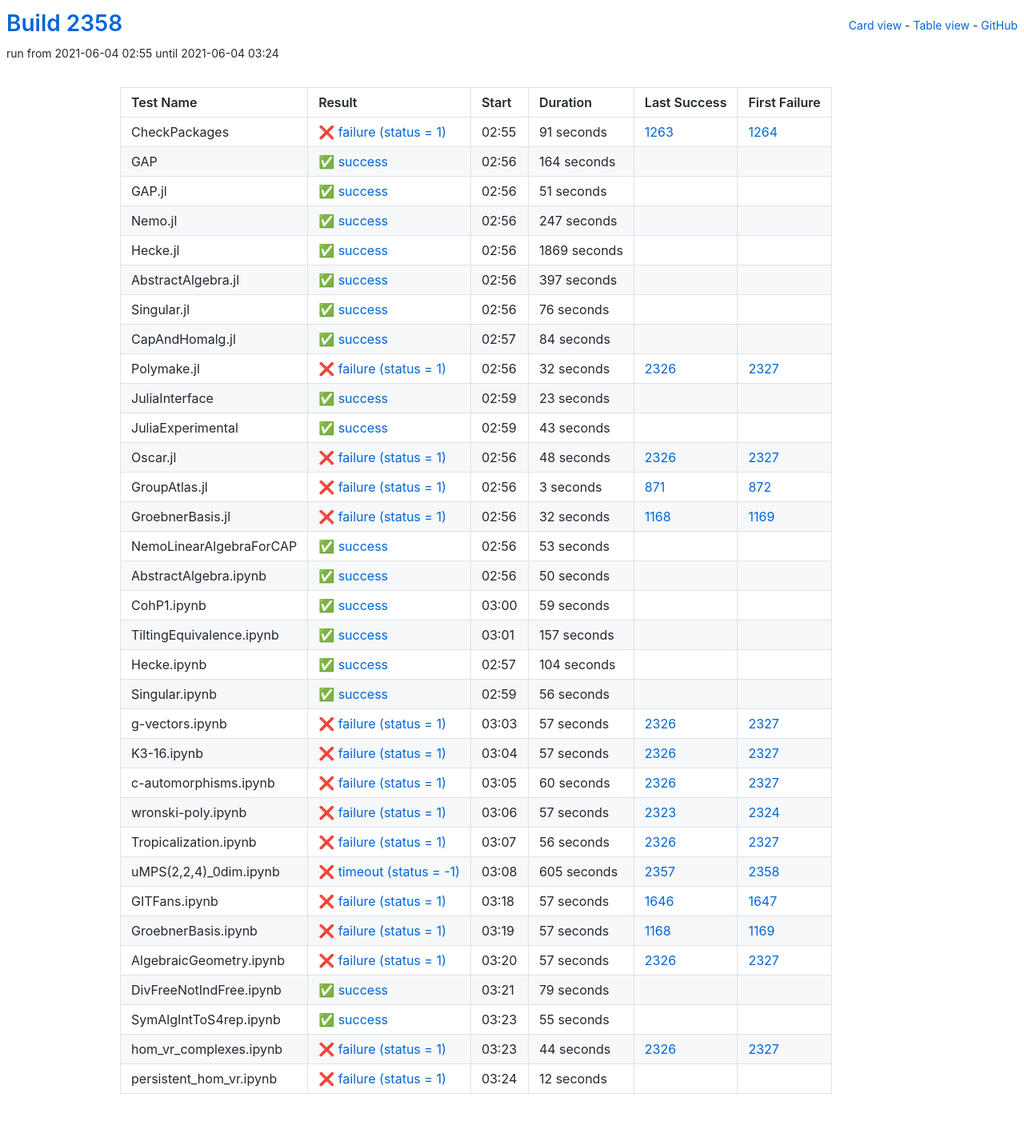
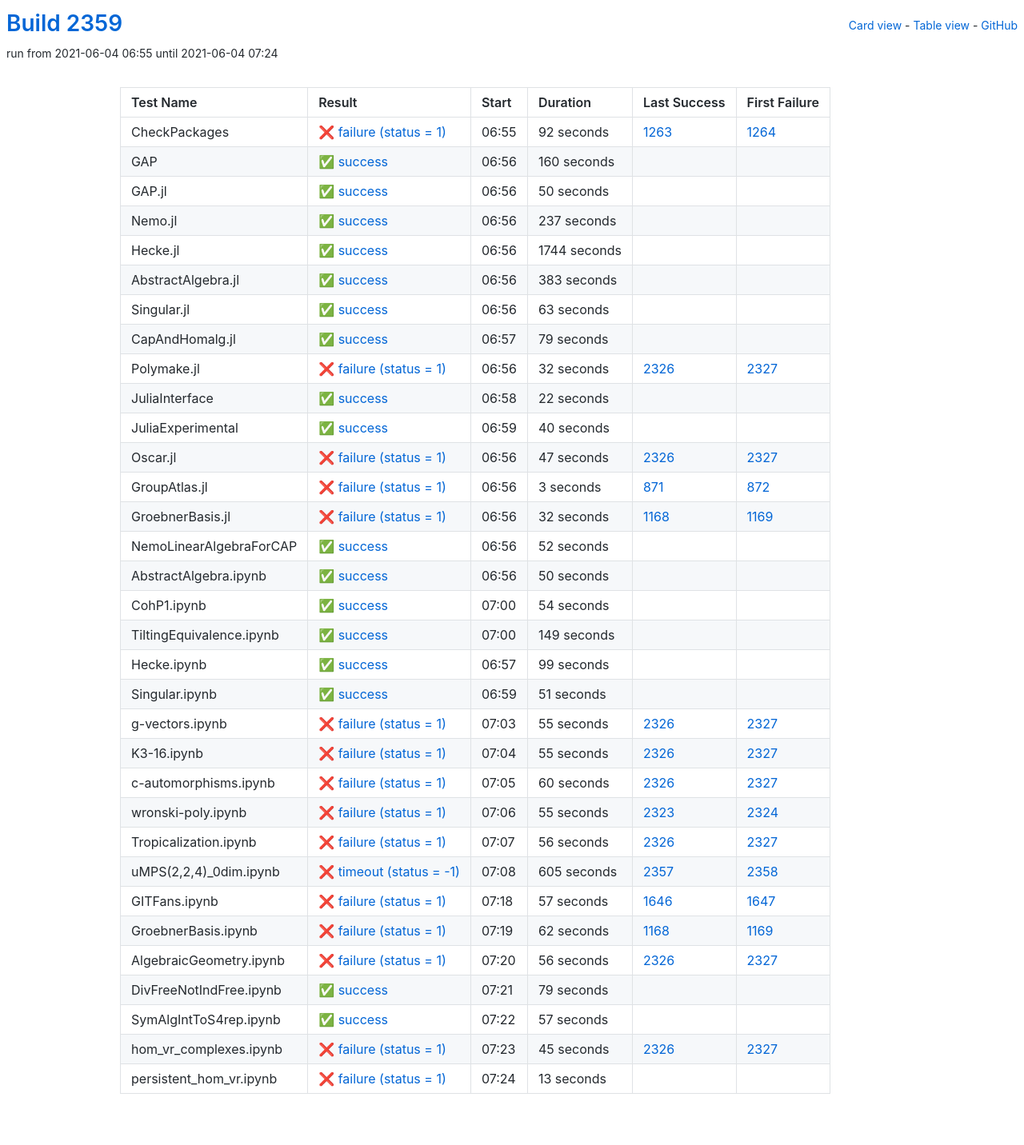
Before and after one commit to oscar-system/oscar-ci-status-stable, a Jekyll site: the page built from table.html, in a window 1280 px wide. Shown: the whole page at 80% size. Built offline with Jekyll 4.4.1, drawn with Linux system fonts in a browser that asks for light colours.

Commit message:
Build #2359

```diff
--- a/_data/ci.yml
+++ b/_data/ci.yml
@@ -1,6 +1,6 @@
 ---
-build: 2358
-build_url: https://oscarci.mathematik.uni-kl.de/job/oscar-stable/2358/
+build: 2359
+build_url: https://oscarci.mathematik.uni-kl.de/job/oscar-stable/2359/
 job: oscar-stable
 organization: oscar-system
 repo: oscar-ci-status-stable
@@ -8,104 +8,104 @@ repourl: https://github.com/oscar-system/oscar-ci-status-stable
 tests:
 - name: CheckPackages
   id: checkpackages
-  log: https://oscarci.mathematik.uni-kl.de/job/oscar-stable/2358/artifact/logs/build-2358/CheckPackages.log
-  start: 2021-06-04 02:55
+  log: https://oscarci.mathematik.uni-kl.de/job/oscar-stable/2359/artifact/logs/build-2359/CheckPackages.log
+  start: 2021-06-04 06:55
   success: false
   exitcode: 1
   status: failure
-  duration: 91
+  duration: 92
   last_success: 1263
   last_success_url: https://oscarci.mathematik.uni-kl.de/job/oscar-stable/1263/
   first_failure: 1264
   first_failure_url: https://oscarci.mathematik.uni-kl.de/job/oscar-stable/1264/
 - name: GAP
   id: gap
-  log: https://oscarci.mathematik.uni-kl.de/job/oscar-stable/2358/artifact/logs/build-2358/GAP.log
-  start: 2021-06-04 02:56
+  log: https://oscarci.mathematik.uni-kl.de/job/oscar-stable/2359/artifact/logs/build-2359/GAP.log
+  start: 2021-06-04 06:56
   success: true
   exitcode: 0
   status: success
-  duration: 164
+  duration: 160
   last_success: false
   last_success_url:
   first_failure: false
   first_failure_url:
 - name: GAP.jl
   id: gap-jl
-  log: https://oscarci.mathematik.uni-kl.de/job/oscar-stable/2358/artifact/logs/build-2358/GAP.jl.log
-  start: 2021-06-04 02:56
+  log: https://oscarci.mathematik.uni-kl.de/job/oscar-stable/2359/artifact/logs/build-2359/GAP.jl.log
+  start: 2021-06-04 06:56
   success: true
   exitcode: 0
   status: success
-  duration: 51
+  duration: 50
   last_success: false
   last_success_url:
   first_failure: false
   first_failure_url:
 - name: Nemo.jl
   id: nemo-jl
-  log: https://oscarci.mathematik.uni-kl.de/job/oscar-stable/2358/artifact/logs/build-2358/Nemo.jl.log
-  start: 2021-06-04 02:56
+  log: https://oscarci.mathematik.uni-kl.de/job/oscar-stable/2359/artifact/logs/build-2359/Nemo.jl.log
+  start: 2021-06-04 06:56
   success: true
   exitcode: 0
   status: success
-  duration: 247
+  duration: 237
   last_success: false
   last_success_url:
   first_failure: false
   first_failure_url:
 - name: Hecke.jl
   id: hecke-jl
-  log: https://oscarci.mathematik.uni-kl.de/job/oscar-stable/2358/artifact/logs/build-2358/Hecke.jl.log
-  start: 2021-06-04 02:56
+  log: https://oscarci.mathematik.uni-kl.de/job/oscar-stable/2359/artifact/logs/build-2359/Hecke.jl.log
+  start: 2021-06-04 06:56
   success: true
   exitcode: 0
   status: success
-  duration: 1869
+  duration: 1744
   last_success: false
   last_success_url:
   first_failure: false
   first_failure_url:
 - name: AbstractAlgebra.jl
   id: abstractalgebra-jl
-  log: https://oscarci.mathematik.uni-kl.de/job/oscar-stable/2358/artifact/logs/build-2358/AbstractAlgebra.jl.log
-  start: 2021-06-04 02:56
+  log: https://oscarci.mathematik.uni-kl.de/job/oscar-stable/2359/artifact/logs/build-2359/AbstractAlgebra.jl.log
+  start: 2021-06-04 06:56
   success: true
   exitcode: 0
   status: success
-  duration: 397
+  duration: 383
   last_success: false
   last_success_url:
   first_failure: false
   first_failure_url:
 - name: Singular.jl
   id: singular-jl
-  log: https://oscarci.mathematik.uni-kl.de/job/oscar-stable/2358/artifact/logs/build-2358/Singular.jl.log
-  start: 2021-06-04 02:56
+  log: https://oscarci.mathematik.uni-kl.de/job/oscar-stable/2359/artifact/logs/build-2359/Singular.jl.log
+  start: 2021-06-04 06:56
   success: true
   exitcode: 0
   status: success
-  duration: 76
+  duration: 63
   last_success: false
   last_success_url:
   first_failure: false
   first_failure_url:
 - name: CapAndHomalg.jl
   id: capandhomalg-jl
-  log: https://oscarci.mathematik.uni-kl.de/job/oscar-stable/2358/artifact/logs/build-2358/CapAndHomalg.jl.log
-  start: 2021-06-04 02:57
+  log: https://oscarci.mathematik.uni-kl.de/job/oscar-stable/2359/artifact/logs/build-2359/CapAndHomalg.jl.log
+  start: 2021-06-04 06:57
   success: true
   exitcode: 0
   status: success
-  duration: 84
+  duration: 79
   last_success: false
   last_success_url:
   first_failure: false
   first_failure_url:
 - name: Polymake.jl
   id: polymake-jl
-  log: https://oscarci.mathematik.uni-kl.de/job/oscar-stable/2358/artifact/logs/build-2358/Polymake.jl.log
-  start: 2021-06-04 02:56
+  log: https://oscarci.mathematik.uni-kl.de/job/oscar-stable/2359/artifact/logs/build-2359/Polymake.jl.log
+  start: 2021-06-04 06:56
   success: false
   exitcode: 1
   status: failure
@@ -116,44 +116,44 @@ tests:
   first_failure_url: https://oscarci.mathematik.uni-kl.de/job/oscar-stable/2327/
 - name: JuliaInterface
   id: juliainterface
-  log: https://oscarci.mathematik.uni-kl.de/job/oscar-stable/2358/artifact/logs/build-2358/JuliaInterface.log
-  start: 2021-06-04 02:59
+  log: https://oscarci.mathematik.uni-kl.de/job/oscar-stable/2359/artifact/logs/build-2359/JuliaInterface.log
+  start: 2021-06-04 06:58
   success: true
   exitcode: 0
   status: success
-  duration: 23
+  duration: 22
   last_success: false
   last_success_url:
   first_failure: false
   first_failure_url:
 - name: JuliaExperimental
   id: juliaexperimental
-  log: https://oscarci.mathematik.uni-kl.de/job/oscar-stable/2358/artifact/logs/build-2358/JuliaExperimental.log
-  start: 2021-06-04 02:59
+  log: https://oscarci.mathematik.uni-kl.de/job/oscar-stable/2359/artifact/logs/build-2359/JuliaExperimental.log
+  start: 2021-06-04 06:59
   success: true
   exitcode: 0
   status: success
-  duration: 43
+  duration: 40
   last_success: false
   last_success_url:
   first_failure: false
   first_failure_url:
 - name: Oscar.jl
   id: oscar-jl
-  log: https://oscarci.mathematik.uni-kl.de/job/oscar-stable/2358/artifact/logs/build-2358/Oscar.jl.log
-  start: 2021-06-04 02:56
+  log: https://oscarci.mathematik.uni-kl.de/job/oscar-stable/2359/artifact/logs/build-2359/Oscar.jl.log
+  start: 2021-06-04 06:56
   success: false
   exitcode: 1
   status: failure
-  duration: 48
+  duration: 47
   last_success: 2326
   last_success_url: https://oscarci.mathematik.uni-kl.de/job/oscar-stable/2326/
   first_failure: 2327
   first_failure_url: https://oscarci.mathematik.uni-kl.de/job/oscar-stable/2327/
 - name: GroupAtlas.jl
   id: groupatlas-jl
-  log: https://oscarci.mathematik.uni-kl.de/job/oscar-stable/2358/artifact/logs/build-2358/GroupAtlas.jl.log
-  start: 2021-06-04 02:56
+  log: https://oscarci.mathematik.uni-kl.de/job/oscar-stable/2359/artifact/logs/build-2359/GroupAtlas.jl.log
+  start: 2021-06-04 06:56
   success: false
   exitcode: 1
   status: failure
@@ -164,8 +164,8 @@ tests:
   first_failure_url: https://oscarci.mathematik.uni-kl.de/job/oscar-stable/872/
 - name: GroebnerBasis.jl
   id: groebnerbasis-jl
-  log: https://oscarci.mathematik.uni-kl.de/job/oscar-stable/2358/artifact/logs/build-2358/GroebnerBasis.jl.log
-  start: 2021-06-04 02:56
+  log: https://oscarci.mathematik.uni-kl.de/job/oscar-stable/2359/artifact/logs/build-2359/GroebnerBasis.jl.log
+  start: 2021-06-04 06:56
   success: false
   exitcode: 1
   status: failure
@@ -176,20 +176,20 @@ tests:
   first_failure_url: https://oscarci.mathematik.uni-kl.de/job/oscar-stable/1169/
 - name: NemoLinearAlgebraForCAP
   id: nemolinearalgebraforcap
-  log: https://oscarci.mathematik.uni-kl.de/job/oscar-stable/2358/artifact/logs/build-2358/NemoLinearAlgebraForCAP.log
-  start: 2021-06-04 02:56
+  log: https://oscarci.mathematik.uni-kl.de/job/oscar-stable/2359/artifact/logs/build-2359/NemoLinearAlgebraForCAP.log
+  start: 2021-06-04 06:56
   success: true
   exitcode: 0
   status: success
-  duration: 53
+  duration: 52
   last_success: false
   last_success_url:
   first_failure: false
   first_failure_url:
 - name: AbstractAlgebra.ipynb
   id: abstractalgebra-ipynb
-  log: https://oscarci.mathematik.uni-kl.de/job/oscar-stable/2358/artifact/logs/build-2358/AbstractAlgebra.ipynb.log
-  start: 2021-06-04 02:56
+  log: https://oscarci.mathematik.uni-kl.de/job/oscar-stable/2359/artifact/logs/build-2359/AbstractAlgebra.ipynb.log
+  start: 2021-06-04 06:56
   success: true
   exitcode: 0
   status: success
@@ -200,80 +200,80 @@ tests:
   first_failure_url:
 - name: CohP1.ipynb
   id: cohp1-ipynb
-  log: https://oscarci.mathematik.uni-kl.de/job/oscar-stable/2358/artifact/logs/build-2358/CohP1.ipynb.log
-  start: 2021-06-04 03:00
+  log: https://oscarci.mathematik.uni-kl.de/job/oscar-stable/2359/artifact/logs/build-2359/CohP1.ipynb.log
+  start: 2021-06-04 07:00
   success: true
   exitcode: 0
   status: success
-  duration: 59
+  duration: 54
   last_success: false
   last_success_url:
   first_failure: false
   first_failure_url:
 - name: TiltingEquivalence.ipynb
   id: tiltingequivalence-ipynb
-  log: https://oscarci.mathematik.uni-kl.de/job/oscar-stable/2358/artifact/logs/build-2358/TiltingEquivalence.ipynb.log
-  start: 2021-06-04 03:01
+  log: https://oscarci.mathematik.uni-kl.de/job/oscar-stable/2359/artifact/logs/build-2359/TiltingEquivalence.ipynb.log
+  start: 2021-06-04 07:00
   success: true
   exitcode: 0
   status: success
-  duration: 157
+  duration: 149
   last_success: false
   last_success_url:
   first_failure: false
   first_failure_url:
 - name: Hecke.ipynb
   id: hecke-ipynb
-  log: https://oscarci.mathematik.uni-kl.de/job/oscar-stable/2358/artifact/logs/build-2358/Hecke.ipynb.log
-  start: 2021-06-04 02:57
+  log: https://oscarci.mathematik.uni-kl.de/job/oscar-stable/2359/artifact/logs/build-2359/Hecke.ipynb.log
+  start: 2021-06-04 06:57
   success: true
   exitcode: 0
   status: success
-  duration: 104
+  duration: 99
   last_success: false
   last_success_url:
   first_failure: false
   first_failure_url:
 - name: Singular.ipynb
   id: singular-ipynb
-  log: https://oscarci.mathematik.uni-kl.de/job/oscar-stable/2358/artifact/logs/build-2358/Singular.ipynb.log
-  start: 2021-06-04 02:59
+  log: https://oscarci.mathematik.uni-kl.de/job/oscar-stable/2359/artifact/logs/build-2359/Singular.ipynb.log
+  start: 2021-06-04 06:59
   success: true
   exitcode: 0
   status: success
-  duration: 56
+  duration: 51
   last_success: false
   last_success_url:
   first_failure: false
   first_failure_url:
 - name: g-vectors.ipynb
   id: g-vectors-ipynb
-  log: https://oscarci.mathematik.uni-kl.de/job/oscar-stable/2358/artifact/logs/build-2358/g-vectors.ipynb.log
-  start: 2021-06-04 03:03
+  log: https://oscarci.mathematik.uni-kl.de/job/oscar-stable/2359/artifact/logs/build-2359/g-vectors.ipynb.log
+  start: 2021-06-04 07:03
   success: false
   exitcode: 1
   status: failure
-  duration: 57
+  duration: 55
   last_success: 2326
   last_success_url: https://oscarci.mathematik.uni-kl.de/job/oscar-stable/2326/
   first_failure: 2327
   first_failure_url: https://oscarci.mathematik.uni-kl.de/job/oscar-stable/2327/
 - name: K3-16.ipynb
   id: k3-16-ipynb
-  log: https://oscarci.mathematik.uni-kl.de/job/oscar-stable/2358/artifact/logs/build-2358/K3-16.ipynb.log
-  start: 2021-06-04 03:04
+  log: https://oscarci.mathematik.uni-kl.de/job/oscar-stable/2359/artifact/logs/build-2359/K3-16.ipynb.log
+  start: 2021-06-04 07:04
   success: false
   exitcode: 1
   status: failure
-  duration: 57
+  duration: 55
   last_success: 2326
   last_success_url: https://oscarci.mathematik.uni-kl.de/job/oscar-stable/2326/
   first_failure: 2327
   first_failure_url: https://oscarci.mathematik.uni-kl.de/job/oscar-stable/2327/
 - name: c-automorphisms.ipynb
   id: c-automorphisms-ipynb
-  log: https://oscarci.mathematik.uni-kl.de/job/oscar-stable/2358/artifact/logs/build-2358/c-automorphisms.ipynb.log
-  start: 2021-06-04 03:05
+  log: https://oscarci.mathematik.uni-kl.de/job/oscar-stable/2359/artifact/logs/build-2359/c-automorphisms.ipynb.log
+  start: 2021-06-04 07:05
   success: false
   exitcode: 1
   status: failure
@@ -284,20 +284,20 @@ tests:
   first_failure_url: https://oscarci.mathematik.uni-kl.de/job/oscar-stable/2327/
 - name: wronski-poly.ipynb
   id: wronski-poly-ipynb
-  log: https://oscarci.mathematik.uni-kl.de/job/oscar-stable/2358/artifact/logs/build-2358/wronski-poly.ipynb.log
-  start: 2021-06-04 03:06
+  log: https://oscarci.mathematik.uni-kl.de/job/oscar-stable/2359/artifact/logs/build-2359/wronski-poly.ipynb.log
+  start: 2021-06-04 07:06
   success: false
   exitcode: 1
   status: failure
-  duration: 57
+  duration: 55
   last_success: 2323
   last_success_url: https://oscarci.mathematik.uni-kl.de/job/oscar-stable/2323/
   first_failure: 2324
   first_failure_url: https://oscarci.mathematik.uni-kl.de/job/oscar-stable/2324/
 - name: Tropicalization.ipynb
   id: tropicalization-ipynb
-  log: https://oscarci.mathematik.uni-kl.de/job/oscar-stable/2358/artifact/logs/build-2358/Tropicalization.ipynb.log
-  start: 2021-06-04 03:07
+  log: https://oscarci.mathematik.uni-kl.de/job/oscar-stable/2359/artifact/logs/build-2359/Tropicalization.ipynb.log
+  start: 2021-06-04 07:07
   success: false
   exitcode: 1
   status: failure
@@ -308,8 +308,8 @@ tests:
   first_failure_url: https://oscarci.mathematik.uni-kl.de/job/oscar-stable/2327/
 - name: uMPS(2,2,4)_0dim.ipynb
   id: umps-2-2-4-0dim-ipynb
-  log: https://oscarci.mathematik.uni-kl.de/job/oscar-stable/2358/artifact/logs/build-2358/uMPS-2-2-4-_0dim.ipynb.log
-  start: 2021-06-04 03:08
+  log: https://oscarci.mathematik.uni-kl.de/job/oscar-stable/2359/artifact/logs/build-2359/uMPS-2-2-4-_0dim.ipynb.log
+  start: 2021-06-04 07:08
   success: false
   exitcode: -1
   status: timeout
@@ -320,8 +320,8 @@ tests:
   first_failure_url: https://oscarci.mathematik.uni-kl.de/job/oscar-stable/2358/
 - name: GITFans.ipynb
   id: gitfans-ipynb
-  log: https://oscarci.mathematik.uni-kl.de/job/oscar-stable/2358/artifact/logs/build-2358/GITFans.ipynb.log
-  start: 2021-06-04 03:18
+  log: https://oscarci.mathematik.uni-kl.de/job/oscar-stable/2359/artifact/logs/build-2359/GITFans.ipynb.log
+  start: 2021-06-04 07:18
   success: false
   exitcode: 1
   status: failure
@@ -332,32 +332,32 @@ tests:
   first_failure_url: https://oscarci.mathematik.uni-kl.de/job/oscar-stable/1647/
 - name: GroebnerBasis.ipynb
   id: groebnerbasis-ipynb
-  log: https://oscarci.mathematik.uni-kl.de/job/oscar-stable/2358/artifact/logs/build-2358/GroebnerBasis.ipynb.log
-  start: 2021-06-04 03:19
+  log: https://oscarci.mathematik.uni-kl.de/job/oscar-stable/2359/artifact/logs/build-2359/GroebnerBasis.ipynb.log
+  start: 2021-06-04 07:19
   success: false
   exitcode: 1
   status: failure
-  duration: 57
+  duration: 62
   last_success: 1168
   last_success_url: https://oscarci.mathematik.uni-kl.de/job/oscar-stable/1168/
   first_failure: 1169
   first_failure_url: https://oscarci.mathematik.uni-kl.de/job/oscar-stable/1169/
 - name: AlgebraicGeometry.ipynb
   id: algebraicgeometry-ipynb
-  log: https://oscarci.mathematik.uni-kl.de/job/oscar-stable/2358/artifact/logs/build-2358/AlgebraicGeometry.ipynb.log
-  start: 2021-06-04 03:20
+  log: https://oscarci.mathematik.uni-kl.de/job/oscar-stable/2359/artifact/logs/build-2359/AlgebraicGeometry.ipynb.log
+  start: 2021-06-04 07:20
   success: false
   exitcode: 1
   status: failure
-  duration: 57
+  duration: 56
   last_success: 2326
   last_success_url: https://oscarci.mathematik.uni-kl.de/job/oscar-stable/2326/
   first_failure: 2327
   first_failure_url: https://oscarci.mathematik.uni-kl.de/job/oscar-stable/2327/
 - name: DivFreeNotIndFree.ipynb
   id: divfreenotindfree-ipynb
-  log: https://oscarci.mathematik.uni-kl.de/job/oscar-stable/2358/artifact/logs/build-2358/DivFreeNotIndFree.ipynb.log
-  start: 2021-06-04 03:21
+  log: https://oscarci.mathematik.uni-kl.de/job/oscar-stable/2359/artifact/logs/build-2359/DivFreeNotIndFree.ipynb.log
+  start: 2021-06-04 07:21
   success: true
   exitcode: 0
   status: success
@@ -368,36 +368,36 @@ tests:
   first_failure_url:
 - name: SymAlgIntToS4rep.ipynb
   id: symalginttos4rep-ipynb
-  log: https://oscarci.mathematik.uni-kl.de/job/oscar-stable/2358/artifact/logs/build-2358/SymAlgIntToS4rep.ipynb.log
-  start: 2021-06-04 03:23
+  log: https://oscarci.mathematik.uni-kl.de/job/oscar-stable/2359/artifact/logs/build-2359/SymAlgIntToS4rep.ipynb.log
+  start: 2021-06-04 07:22
   success: true
   exitcode: 0
   status: success
-  duration: 55
+  duration: 57
   last_success: false
   last_success_url:
   first_failure: false
   first_failure_url:
 - name: hom_vr_complexes.ipynb
   id: hom-vr-complexes-ipynb
-  log: https://oscarci.mathematik.uni-kl.de/job/oscar-stable/2358/artifact/logs/build-2358/hom_vr_complexes.ipynb.log
-  start: 2021-06-04 03:23
+  log: https://oscarci.mathematik.uni-kl.de/job/oscar-stable/2359/artifact/logs/build-2359/hom_vr_complexes.ipynb.log
+  start: 2021-06-04 07:23
   success: false
   exitcode: 1
   status: failure
-  duration: 44
+  duration: 45
   last_success: 2326
   last_success_url: https://oscarci.mathematik.uni-kl.de/job/oscar-stable/2326/
   first_failure: 2327
   first_failure_url: https://oscarci.mathematik.uni-kl.de/job/oscar-stable/2327/
 - name: persistent_hom_vr.ipynb
   id: persistent-hom-vr-ipynb
-  log: https://oscarci.mathematik.uni-kl.de/job/oscar-stable/2358/artifact/logs/build-2358/persistent_hom_vr.ipynb.log
-  start: 2021-06-04 03:24
+  log: https://oscarci.mathematik.uni-kl.de/job/oscar-stable/2359/artifact/logs/build-2359/persistent_hom_vr.ipynb.log
+  start: 2021-06-04 07:24
   success: false
   exitcode: 1
   status: failure
-  duration: 12
+  duration: 13
   last_success: false
   last_success_url:
   first_failure: false
```
Also changed, not shown: README.md.
